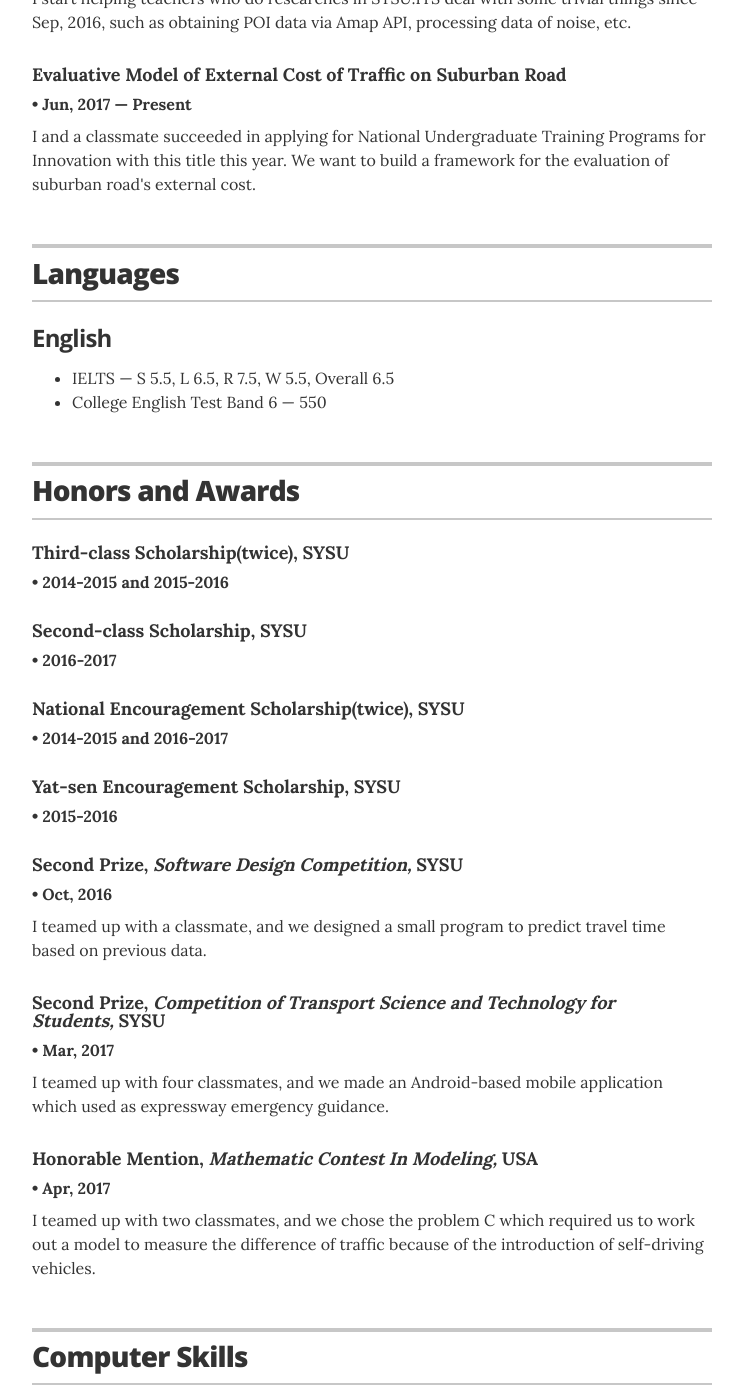
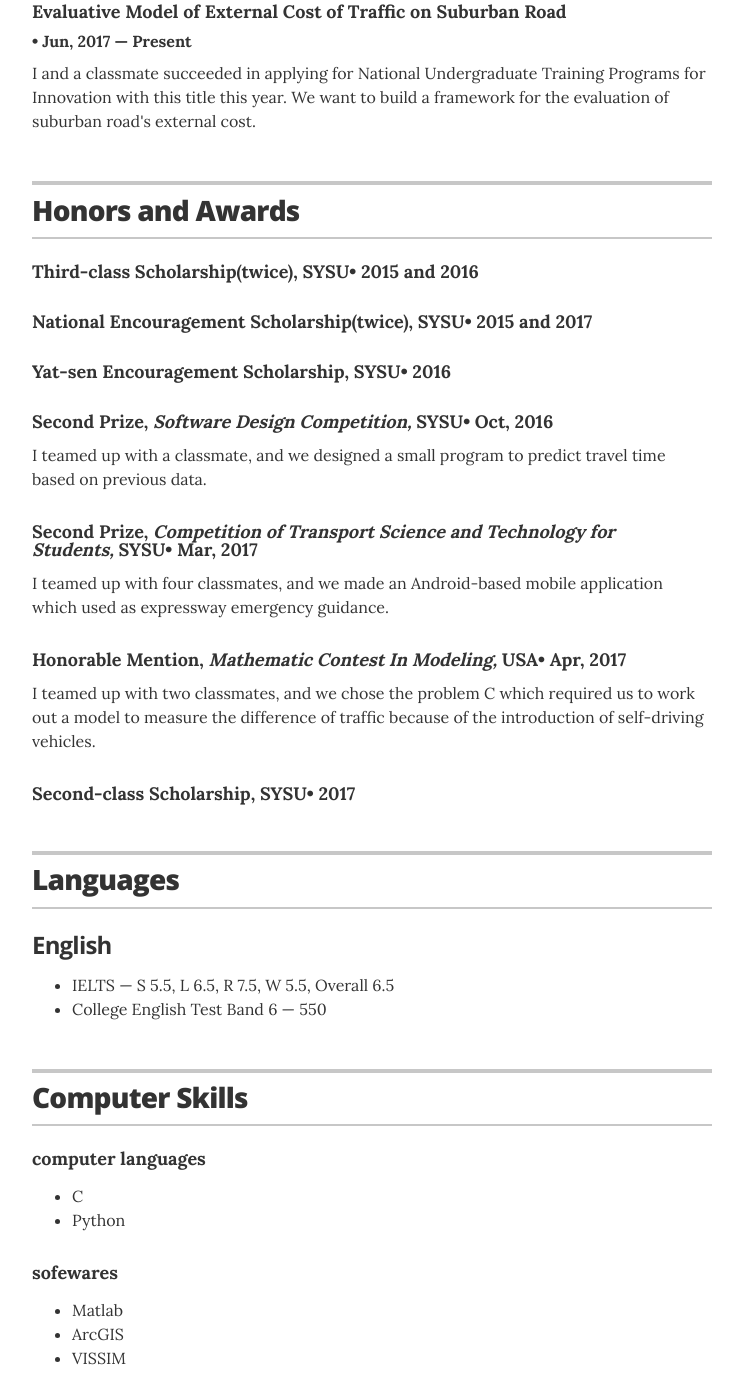
Before and after one commit to LastStriker/LastStriker.github.io, a Jekyll site: the page built from index.html, in a window 1280 px wide and 1400 px high, scrolled down 657 px. Shown: the whole window, without its empty margins (268-1011 px from the left). Built offline with Jekyll 4.4.1, drawn with Linux system fonts in a browser that asks for light colours; some of the changed text lies outside the part shown.

Commit message:
CV version 1.2

```diff
--- a/_data/recognitions.yml
+++ b/_data/recognitions.yml
@@ -2,25 +2,19 @@
 - award: Third-class Scholarship(twice)
   competition:
   organization: SYSU
-  year: 2014-2015 and 2015-2016
-  summary:
-
-- award: Second-class Scholarship
-  competition:
-  organization: SYSU
-  year: 2016-2017
+  year: 2015 and 2016
   summary:
 
 - award: National Encouragement Scholarship(twice)
   competition:
   organization: SYSU
-  year: 2014-2015 and 2016-2017
+  year: 2015 and 2017
   summary:
 
 - award: Yat-sen Encouragement Scholarship
   competition:
   organization: SYSU
-  year: 2015-2016
+  year: 2016
   summary:
 
 - award: Second Prize
@@ -40,3 +34,9 @@
   organization: USA
   year: Apr, 2017
   summary: I teamed up with two classmates, and we chose the problem C which required us to work out a model to measure the difference of traffic because of the introduction of self-driving vehicles.
+
+- award: Second-class Scholarship
+  competition:
+  organization: SYSU
+  year: 2017
+  summary:
--- a/_layouts/resume.html
+++ b/_layouts/resume.html
@@ -32,9 +32,10 @@
 
         </div>
 
-        <div class="executive-summary no-print" itemprop="description">
+ <!--       <div class="executive-summary no-print" itemprop="description">
           {{ site.resume_header_intro }}
         </div>
+		-->
 <!--
         {% if site.resume_looking_for_work == 'yes' %}
         <a href="mailto:{{ site.resume_contact_email }}" class="contact-button no-print" itemprop="email">Contact me</a>
@@ -85,7 +86,26 @@
       <!-- end Experience -->
       {% endif %}
 
-      {% if site.resume_section_projects %}
+	  {% if site.resume_section_recognition %}
+      <!-- begin Recognition -->
+      <section class="content-section">
+
+        <header class="section-header">
+          <h2>Honors and Awards</h2>
+        </header>
+
+        {% for recognition in site.data.recognitions %}
+        <div class="resume-item">
+          <h5 class="resume-item-details" itemprop="description">{{ recognition.award }},&nbsp;<i>{{ recognition.competition }}</i>{{ recognition.organization }}&bull; {{ recognition.year }}</h5>
+          <p class="resume-item-copy">{{ recognition.summary }}</p>
+        </div>
+        {% endfor %}
+
+      </section>
+      <!-- end Recognition -->
+      {% endif %}
+
+	  {% if site.resume_section_projects %}
       <!-- begin Projects -->
       <section class="content-section">
         <header class="section-header">
@@ -102,26 +122,6 @@
 
       </section>
       <!-- end Projects -->
-      {% endif %}
-
-	  {% if site.resume_section_recognition %}
-      <!-- begin Recognition -->
-      <section class="content-section">
-
-        <header class="section-header">
-          <h2>Honors and Awards</h2>
-        </header>
-
-        {% for recognition in site.data.recognitions %}
-        <div class="resume-item">
-          <h4 class="resume-item-details" itemprop="description">{{ recognition.award }},&nbsp;<i>{{ recognition.competition }}</i>{{ recognition.organization }}</h4>
-          <h5 class="resume-item-details award-title" itemprop="description"> &bull; {{ recognition.year }}</h5>
-          <p class="resume-item-copy">{{ recognition.summary }}</p>
-        </div>
-        {% endfor %}
-
-      </section>
-      <!-- end Recognition -->
       {% endif %}
 
       {% if site.resume_section_skills %}
```
